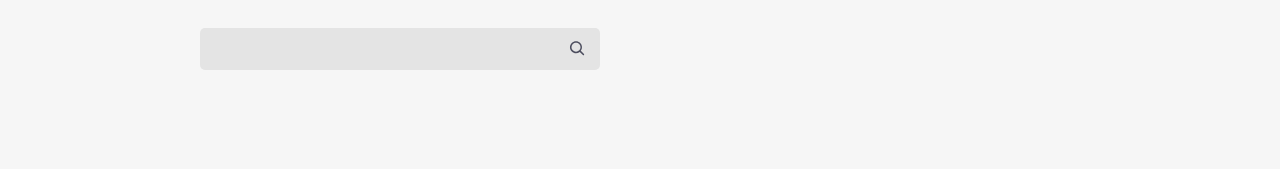
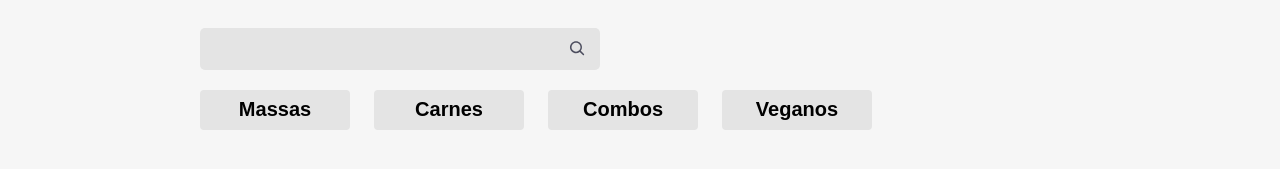
Before and after one commit to Raykall/foodprime-react-ts, a React (Create React App) app: page / in a window 1280 px wide. Shown: the part 581-750 px from the top of the page. Built offline with nearby package versions, Linux system fonts and the light colour scheme; a web font is replaced by a local one.

Commit message:
buscador e filtro(inicio)

```diff
--- a/src/pages/Cardapio/Cardapio.module.scss
+++ b/src/pages/Cardapio/Cardapio.module.scss
@@ -56,4 +56,12 @@
     font-size: 3.5rem;
     margin-bottom: 30px;
   }
+  &__filtros {
+    align-items: center;
+    display: flex;
+    flex-wrap: wrap;
+    justify-content: space-between;
+    margin-bottom: 30px;
+    width: 100%;
+  }
 }
--- /dev/null
+++ b/src/pages/Cardapio/Filtros/Filtros.module.scss
@@ -0,0 +1,27 @@
+@import "styles/variaveis";
+
+.filtros {
+  display: flex;
+  gap: 24px;
+  flex-wrap: wrap;
+  margin: 20px 0;
+  &__text {
+    align-items: center;
+    background-color: $grey;
+    border: none;
+    border-radius: 4px;
+    display: flex;
+    font-size: 1.25rem;
+    font-weight: bold;
+    height: 40px;
+    justify-content: center;
+    width: 150px;
+    &--ativo {
+      background-color: $blue;
+      color: white;
+    }
+    &:hover {
+      cursor: pointer;
+    }
+  }
+}
--- /dev/null
+++ b/src/pages/Cardapio/Filtros/filtros.json
@@ -0,0 +1,18 @@
+[
+    {
+      "label": "Massas",
+      "id": 1
+    },
+    {
+      "label": "Carnes",
+      "id": 2
+    },
+    {
+      "label": "Combos",
+      "id": 3
+    },
+    {
+      "label": "Veganos",
+      "id": 4
+    }
+  ]
--- /dev/null
+++ b/src/pages/Cardapio/Filtros/index.tsx
@@ -0,0 +1,30 @@
+import filtros from "./filtros.json";
+import styles from "./Filtros.module.scss";
+
+type IOpcao = (typeof filtros)[0];
+
+interface Props {
+  filtro: number | null;
+  setFiltro: React.Dispatch<React.SetStateAction<number | null>>;
+}
+export default function Filtros({ filtro, setFiltro }: Props) {
+  function selecionarFiltro(opcao: IOpcao) {
+    return setFiltro(opcao.id);
+  }
+  return (
+    <div className={styles.filtros}>
+      {filtros.map((opcao) => (
+        <button
+          className={`${styles.filtros__text} ${
+            filtro === opcao.id ? styles["filtros__text--ativo"] : ""
+          }`}
+          key={opcao.id}
+          onClick={() => selecionarFiltro(opcao)}
+        >
+          {" "}
+          {opcao.label}{" "}
+        </button>
+      ))}
+    </div>
+  );
+}
--- a/src/pages/Cardapio/index.tsx
+++ b/src/pages/Cardapio/index.tsx
@@ -1,23 +1,26 @@
-import Buscador from 'pages/Buscador';
-import styles from './Cardapio.module.scss';
-import {ReactComponent as Logo} from 'assets/logofp.svg';
-import { useState} from 'react';
-export default  function Cardapio() {
+import Buscador from "pages/Cardapio/Buscador";
+import styles from "./Cardapio.module.scss";
+import { ReactComponent as Logo } from "assets/logofp.svg";
+import { useState } from "react";
+import Filtros from "./Filtros";
+export default function Cardapio() {
   const [busca, setBusca] = useState("");
-    return(
+  const [filtro, setFiltro] = useState<number | null>(null);
+  return (
     <main>
       <nav className={styles.menu}>
         <Logo />
       </nav>
       <header className={styles.header}>
-                <div className={styles.header__text}>
-                    A Loja Fit dos Sonhos!
-                </div>
+        <div className={styles.header__text}>A Loja Fit dos Sonhos!</div>
       </header>
       <section className={styles.cardapio}>
         <h3 className={styles.cardapio__text}>Cardápio</h3>
-                <Buscador busca={busca} setBusca={setBusca}/>
+        <Buscador busca={busca} setBusca={setBusca} />
+        <div className={styles.cardapio__filtros}>
+          <Filtros filtro={filtro} setFiltro={setFiltro}/>
+        </div>
       </section>
     </main>
-    )
+  );
 }
```
Also changed, not shown: src/pages/Cardapio/Buscador/Buscador.module.scss (renamed from src/pages/Buscador/Buscador.module.scss), src/pages/Cardapio/Buscador/index.tsx (renamed from src/pages/Buscador/index.tsx). Lines whose indentation alone changed are shown as unchanged.
